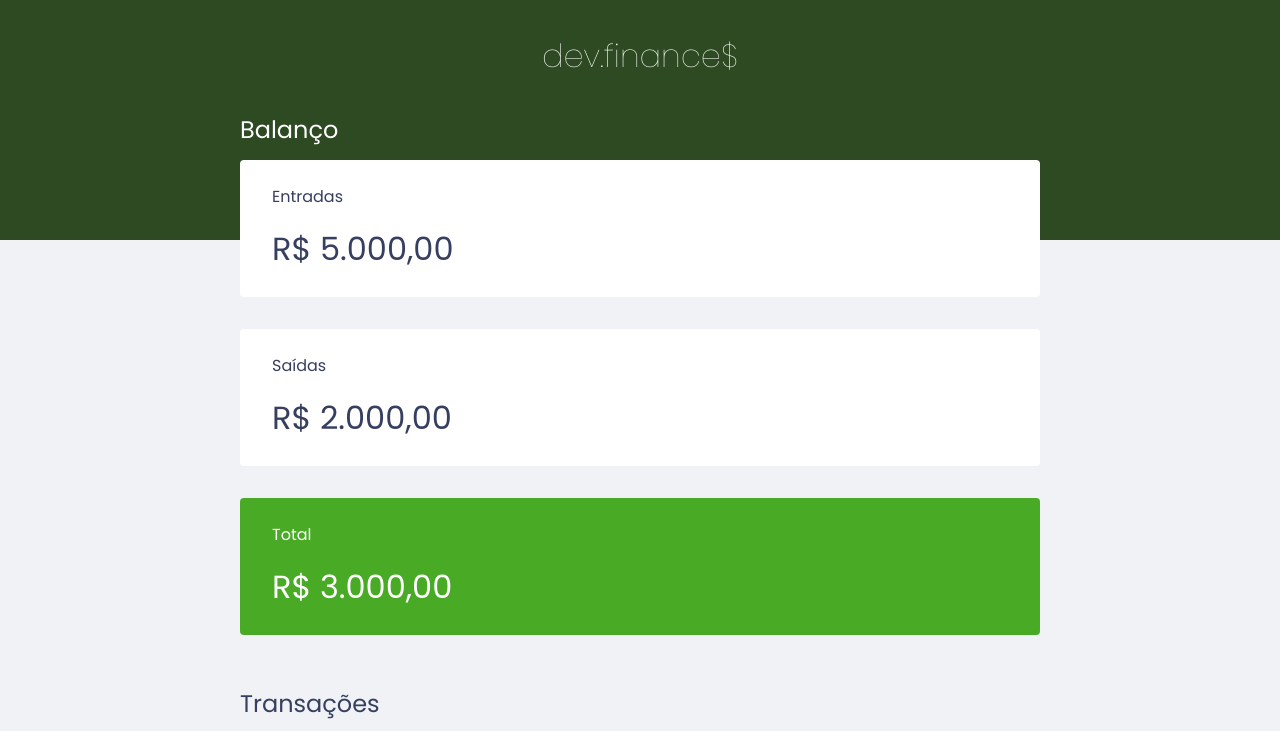
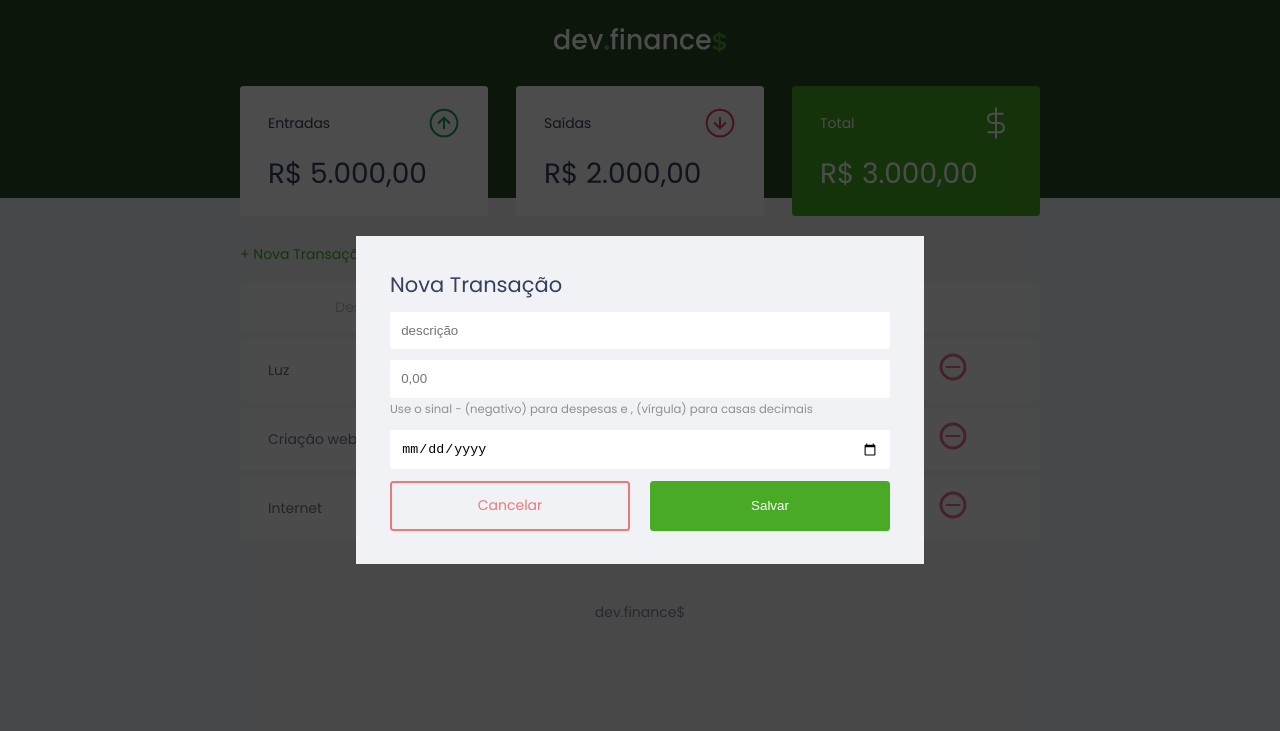
Before and after one commit to braiancalot/dev.finances, a plain HTML site: page index.html in a window 1280 px wide. Shown: the top 731 px of the page. Drawn offline with Linux system fonts and the light colour scheme.

Commit message:
finalizando html e css, e iniciando javascript

```diff
--- a/index.html
+++ b/index.html
@@ -9,31 +9,41 @@
 </head>
 <body>
     <header>
-        <h1 id="logo">dev.finance$</h1>
+        <img src="./assets/logo.svg" alt="Logo Dev Finance">
     </header>
 
     <main class="container">
         <section id="balance">
-            <h2>Balanço</h2>
+            <h2 class="sr-only">Balanço</h2>
             <div class="card">
-                <h3>Entradas</h3>
+                <h3>
+                    <span>Entradas</span>
+                    <img src="./assets/income.svg" alt="Imagem de Entradas">
+                </h3>
                 <p>R$ 5.000,00</p>
             </div>
 
             <div class="card">
-                <h3>Saídas</h3>
+                <h3>
+                    <span>Saídas</span>
+                    <img src="./assets/expense.svg" alt="Imagem de Saídas">
+                </h3>
                 <p>R$ 2.000,00</p>
             </div>
 
             <div class="card total">
-                <h3>Total</h3>
+                <h3>
+                    <span>Total</span>
+                    <img src="./assets/total.svg" alt="Imagem de Total"></h3>
                 <p>R$ 3.000,00</p>
             </div>
 
         </section>
 
         <section id="transaction">
-            <h2>Transações</h2>
+            <h2 class="sr-only">Transações</h2>
+
+            <a href="#" class="button new" onclick="Modal.open()">+ Nova Transação</a>
 
             <table id="data-table">
                 <thead>
@@ -41,6 +51,7 @@
                         <th>Descrição</th>
                         <th>Valor</th>
                         <th>Data</th>
+                        <th></th>
                     </tr>
                 </thead>
                 <tbody>
@@ -48,16 +59,19 @@
                         <td class="description">Luz</td>
                         <td class="expense">- R$ 300,00</td>
                         <td>18/03/2022</td>
+                        <td><img src="./assets/minus.svg" alt="Remover Transação"></td>
                     </tr>
                     <tr>
                         <td class="description">Criação website</td>
                         <td class="income">R$ 3.000,00</td>
                         <td>18/03/2022</td>
+                        <td><img src="./assets/minus.svg" alt="Remover Transação"></td>
                     </tr>
                     <tr>
                         <td class="description">Internet</td>
                         <td class="expense">- R$ 200,00</td>
                         <td>18/03/2022</td>
+                        <td><img src="./assets/minus.svg" alt="Remover Transação"></td>
                     </tr>
                 </tbody>
             </table>
@@ -65,6 +79,57 @@
 
     </main>
 
+    <div class="modal-overlay active">
+        <div class="modal">
+            <div id="form">
+                <h2>Nova Transação</h2>
+                <form action="">
+                    <div class="input-group">
+                        <label
+                            class="sr-only" for="description">Descrição</label>
+                        <input
+                            type="text"
+                            id="description"
+                            name="description"
+                            placeholder="descrição"
+                        />
+                    </div>
+                    <div class="input-group">
+                        <label
+                            class="sr-only" for="amount">Valor</label>
+                        <input
+                            type="number"
+                            id="amount"
+                            step="0.01"
+                            name="amount"
+                            placeholder="0,00"
+                        />
+                        <small class="help">Use o sinal - (negativo) para despesas e , (vírgula) para casas decimais</small>
+                    </div>
+
+                    <div class="input-group">
+                        <label
+                            class="sr-only" for="date">Data</label>
+                        <input
+                            type="date"
+                            id="date"
+                            name="date"
+                        />
+                    </div>
+
+                    <div class="input-group actions">
+                        <a href="#" class="button cancel" onclick="Modal.close()">
+                            Cancelar
+                        </a>
+                        <button type="submit">Salvar</button>
+                    </div>
+                </form>
+            </div>
+        </div>
+    </div>
+
+    <script src="script.js"></script>
+
     <footer class="container">
         <p>dev.finance$</p>
     </footer>
--- /dev/null
+++ b/script.js
@@ -0,0 +1,8 @@
+const Modal = {
+    open() {
+        document.querySelector('.modal-overlay').classList.add('active')
+    },
+    close() {
+        document.querySelector('.modal-overlay').classList.remove('active')
+    }
+}
--- a/style.css
+++ b/style.css
@@ -3,12 +3,19 @@
 /* Global ================= */
 :root {
     --dark-blue: #363f5f;
+    --green: #49AA26;
+    --light-green: #3dd705;
+    --red: #e92929;
 }
 
 * {
     margin: 0;
     padding: 0;
     box-sizing: border-box;
+}
+
+html {
+    font-size: 93.75%;
 }
 
 body {
@@ -21,6 +28,17 @@ body {
     margin: auto;
 }
 
+.sr-only {
+    position: absolute;
+    width: 1px;
+    height: 1px;
+    padding: 0;
+    margin: -1px;
+    overflow: hidden;
+    clip: rect(0, 0, 0, 0);
+    white-space: nowrap;
+    border-width: 0;
+}
 
 /* Titles ================= */
 h2 {
@@ -29,6 +47,53 @@ h2 {
     color: var(--dark-blue);
 
     font-weight: 400;
+}
+
+/* Links & Buttons ================= */
+a {
+    color: var(--green);
+    text-decoration: none;
+}
+
+a:hover {
+    color: var(--light-green);
+}
+
+button {
+    width: 100%;
+    height: 50px;
+    border: none;
+    color: white;
+    background: var(--green);
+    padding: 0;
+    border-radius: 0.25rem;
+    cursor: pointer;
+}
+
+button:hover {
+    background-color: var(--light-green);
+}
+
+.button.cancel {
+    color: var(--red);
+    border: 2px solid var(--red);
+    border-radius: 0.25rem;
+
+    height: 50px;
+    display: flex;
+    align-items: center;
+    justify-content: center;
+
+    opacity: 0.6;
+}
+
+.button.cancel:hover {
+    opacity: 1;
+}
+
+.button.new {
+    display: inline-block;
+    margin-bottom: .8rem;
 }
 
 /* Header ================= */
@@ -68,6 +133,10 @@ header {
 .card h3 {
     font-weight: 400;
     font-size: 1rem;
+
+    display: flex;
+    align-items: center;
+    justify-content: space-between;
 }
 
 .card p {
@@ -78,11 +147,17 @@ header {
 }
 
 .card.total {
-    background-color: #49AA26;
+    background-color: var(--green);
     color: #FFF;
 }
 
 /* Table ================= */
+#transaction {
+    display: block;
+    width: 100%;
+    overflow-x: auto;
+}
+
 #data-table {
     width: 100%;
     border-spacing: 0 0.5rem;
@@ -92,6 +167,11 @@ header {
 table thead tr th:first-child,
 table tbody tr td:first-child{
     border-radius: 0.25rem 0 0 0.25rem;
+}
+
+table thead tr th:last-child,
+table tbody tr td:last-child{
+    border-radius: 0 0.25rem 0.25rem 0;
 }
 
 table thead th {
@@ -126,6 +206,72 @@ td.expense {
     color: #e92929;
 }
 
+/* Modal ================= */
+.modal-overlay {
+    width: 100%;
+    height: 100%;
+
+    background-color: rgba(0, 0, 0, 0.7);
+
+    position: fixed;
+    top: 0%;
+
+    display: flex;
+    align-items: center;
+    justify-content: center;
+
+    opacity: 0;
+    visibility: hidden;
+ }
+
+ .modal-overlay.active {
+    opacity: 1;
+    visibility: visible ;
+    z-index: 1;
+ }
+
+ .modal {
+     background: #F0F2f5;
+     padding: 2.4rem
+ }
+
+/* Form ================= */
+#form {
+    max-width: 500px;
+}
+
+#form h2 {
+    margin-top: 0;
+}
+
+input {
+    border: none;
+    border-radius: 0.2rem;
+
+    padding: 0.8rem;
+
+    width: 100%;
+}
+
+.input-group {
+    margin-top: .8rem;
+}
+
+.input-group small {
+    opacity: 0.4;
+}
+
+.input-group.actions {
+    display: flex;
+    align-items: center;
+    justify-content: space-between;
+}
+
+.input-group.actions .button,
+.input-group.actions button {
+    width: 48%;
+}
+
 /* Footer ================= */
 footer {
     text-align: center;
@@ -134,3 +280,16 @@ footer {
 
     opacity: 0.6;
 }
+
+/* Responsive ================= */
+@media (min-width: 800px){
+    html {
+        font-size: 87.5%;
+    }
+
+    #balance {
+        display: grid;
+        grid-template-columns: repeat(3, 1fr);
+        gap: 2rem;
+    }
+}
```
Also changed, not shown: assets/expense.svg (added), assets/income.svg (added), assets/logo.svg (added), assets/minus.svg (added), assets/plus.svg (added), assets/total.svg (added).
